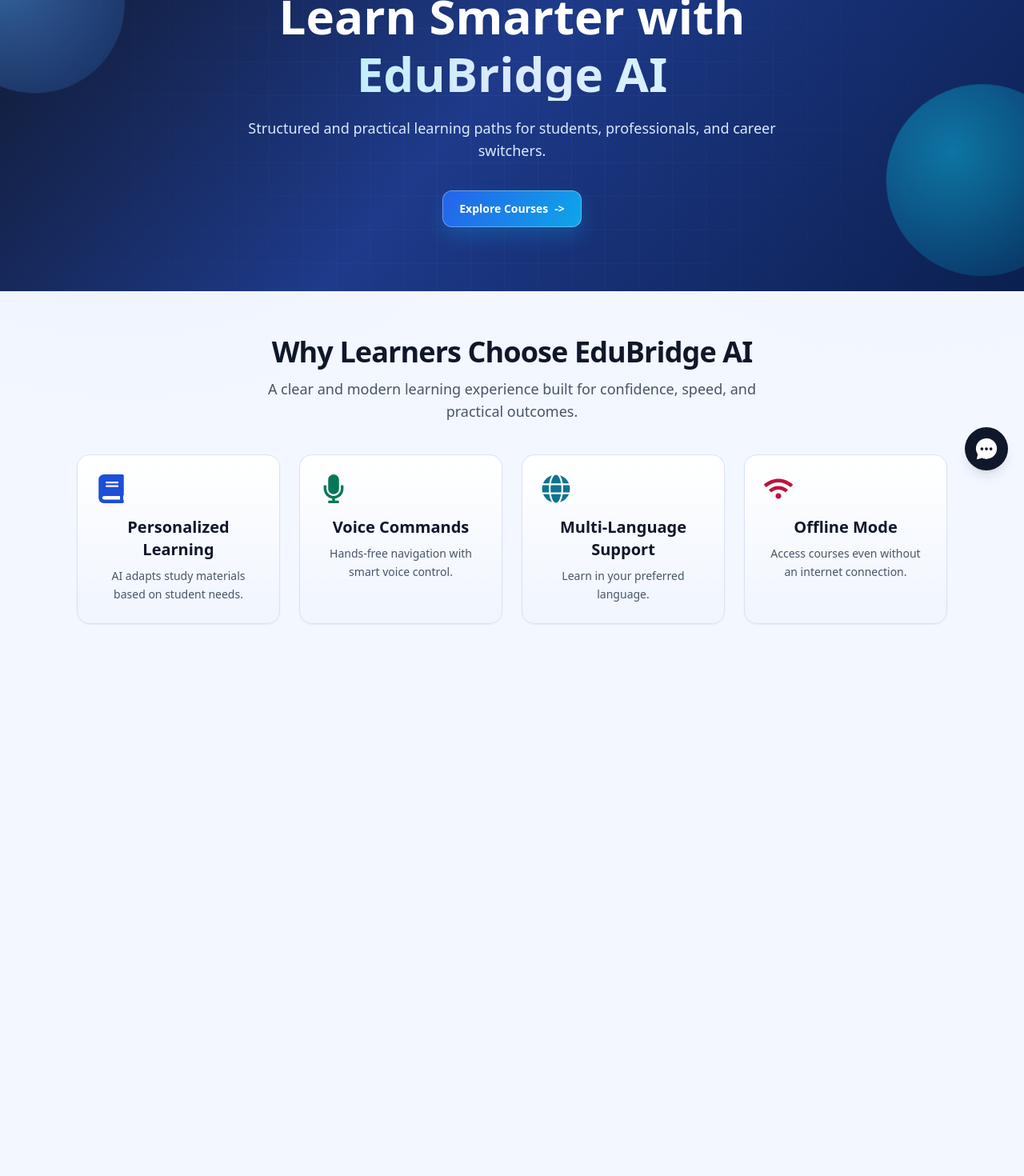
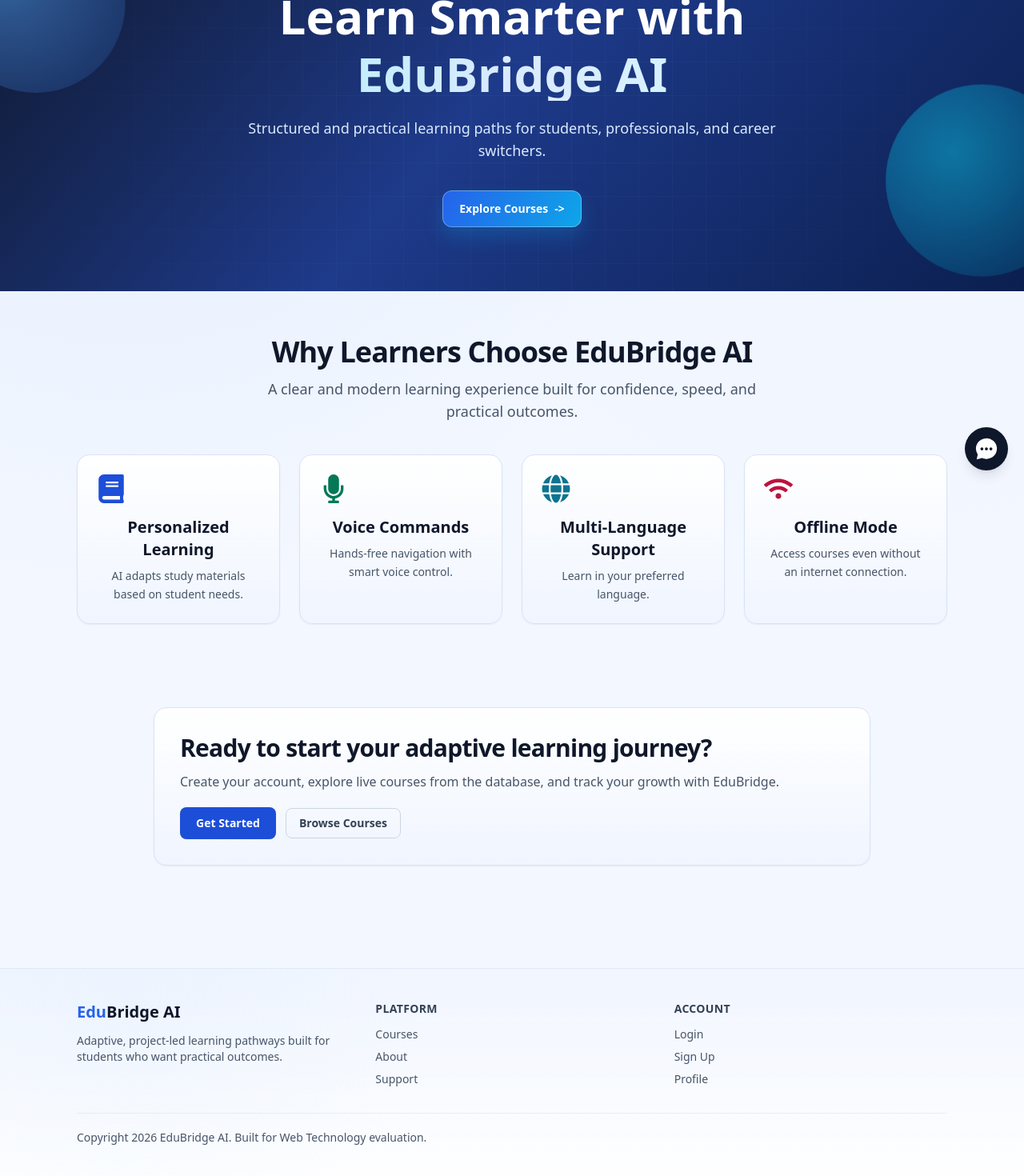
Before and after one commit to Aryan-Raj-cs27/EduBridge, a Next.js app in the folder Frontend/: page / in a window 1280 px wide. Shown: the part 192-1662 px from the top of the page at 80% size. Before the commit the page ends 1052 px from the top, so only its background shows below. Built offline with nearby package versions, Linux system fonts and the light colour scheme.

Commit message:
update footer

```diff
--- /dev/null
+++ b/Frontend/src/app/components/Footer.js
@@ -0,0 +1,44 @@
+import Link from "next/link";
+
+export default function Footer() {
+  const year = new Date().getFullYear();
+
+  return (
+    <footer className="site-footer mt-12">
+      <div className="site-container py-10">
+        <div className="grid gap-8 md:grid-cols-3">
+          <div>
+            <h3 className="text-xl font-bold text-slate-900">
+              <span className="brand-accent">Edu</span>Bridge AI
+            </h3>
+            <p className="mt-3 max-w-sm text-sm text-slate-600">
+              Adaptive, project-led learning pathways built for students who want practical outcomes.
+            </p>
+          </div>
+
+          <div>
+            <h4 className="text-sm font-semibold uppercase tracking-wide text-slate-700">Platform</h4>
+            <ul className="mt-3 space-y-2 text-sm text-slate-600">
+              <li><Link href="/courses" className="hover:text-blue-600">Courses</Link></li>
+              <li><Link href="/about" className="hover:text-blue-600">About</Link></li>
+              <li><Link href="/contact" className="hover:text-blue-600">Support</Link></li>
+            </ul>
+          </div>
+
+          <div>
+            <h4 className="text-sm font-semibold uppercase tracking-wide text-slate-700">Account</h4>
+            <ul className="mt-3 space-y-2 text-sm text-slate-600">
+              <li><Link href="/login" className="hover:text-blue-600">Login</Link></li>
+              <li><Link href="/signup" className="hover:text-blue-600">Sign Up</Link></li>
+              <li><Link href="/profile" className="hover:text-blue-600">Profile</Link></li>
+            </ul>
+          </div>
+        </div>
+
+        <div className="mt-8 border-t border-slate-200/70 pt-5 text-sm text-slate-600">
+          <p>Copyright {year} EduBridge AI. Built for Web Technology evaluation.</p>
+        </div>
+      </div>
+    </footer>
+  );
+}
--- a/Frontend/src/app/components/Navbar.js
+++ b/Frontend/src/app/components/Navbar.js
@@ -116,7 +116,7 @@ export default function Navbar() {
 
           {sessionUser ? (
             <>
-              <span className="hidden rounded-md border border-slate-300/70 bg-white/80 px-2 py-1 text-xs font-medium text-slate-700 sm:inline-flex">
+              <span className="session-chip">
                 {sessionUser.name || sessionUser.email}
               </span>
               <button
--- a/Frontend/src/app/globals.css
+++ b/Frontend/src/app/globals.css
@@ -193,6 +193,26 @@ body {
     color: #1e40af;
   }
 
+  .session-chip {
+    @apply hidden rounded-md border px-2 py-1 text-xs font-medium sm:inline-flex;
+    border-color: color-mix(in srgb, var(--border) 75%, transparent);
+    background: color-mix(in srgb, var(--surface) 88%, transparent);
+    color: var(--foreground);
+  }
+
+  .profile-meta-card {
+    @apply rounded-lg border px-4 py-3;
+    border-color: color-mix(in srgb, var(--border) 82%, transparent);
+    background: color-mix(in srgb, var(--surface) 74%, transparent);
+  }
+
+  .site-footer {
+    border-top: 1px solid color-mix(in srgb, var(--border) 80%, transparent);
+    background:
+      radial-gradient(circle at 12% 10%, color-mix(in srgb, var(--brand-100) 22%, transparent) 0%, transparent 32%),
+      linear-gradient(180deg, color-mix(in srgb, var(--surface-soft) 46%, transparent), color-mix(in srgb, var(--surface) 90%, transparent));
+  }
+
   .hero-shell {
     @apply relative overflow-hidden text-white;
     background: linear-gradient(130deg, var(--hero-from) 0%, var(--hero-via) 48%, var(--hero-to) 100%);
@@ -327,9 +347,18 @@ html[data-theme="dark"] .text-slate-600 {
   color: #cbd5e1 !important;
 }
 
+html[data-theme="dark"] .text-slate-500 {
+  color: #b9c7de !important;
+}
+
 html[data-theme="dark"] .bg-white,
 html[data-theme="dark"] .bg-white\/95 {
   background-color: rgba(15, 23, 42, 0.95) !important;
+}
+
+html[data-theme="dark"] .bg-white\/70,
+html[data-theme="dark"] .bg-white\/80 {
+  background-color: rgba(17, 28, 53, 0.92) !important;
 }
 
 html[data-theme="dark"] .bg-slate-50,
--- a/Frontend/src/app/page.js
+++ b/Frontend/src/app/page.js
@@ -1,11 +1,40 @@
 import Features from "./components/Features";
 import Hero from "./components/Hero";
+import Link from "next/link";
+import Reveal from "./components/Reveal";
+import Footer from "./components/Footer";
 
 export default function Home() {
   return (
     <main>
       <Hero />
       <Features />
+
+      <section className="section-padding pt-4 sm:pt-6">
+        <div className="site-container">
+          <Reveal>
+            <div className="card-surface mx-auto max-w-4xl p-6 sm:p-8">
+              <h2 className="text-2xl font-bold tracking-tight text-slate-900 sm:text-3xl">
+                Ready to start your adaptive learning journey?
+              </h2>
+              <p className="mt-3 text-slate-600">
+                Create your account, explore live courses from the database, and track your growth with EduBridge.
+              </p>
+              <div className="mt-5 flex flex-wrap items-center gap-3">
+                <Link href="/signup" className="btn-primary">Get Started</Link>
+                <Link
+                  href="/courses"
+                  className="rounded-lg border border-slate-300 px-4 py-2 text-sm font-semibold text-slate-700 transition hover:bg-slate-100"
+                >
+                  Browse Courses
+                </Link>
+              </div>
+            </div>
+          </Reveal>
+        </div>
+      </section>
+
+      <Footer />
     </main>
   );
 }
--- a/Frontend/src/app/profile/page.js
+++ b/Frontend/src/app/profile/page.js
@@ -53,15 +53,15 @@ export default function ProfilePage() {
             <div className="card-surface p-6 sm:p-8">
               <h2 className="text-2xl font-bold text-slate-900">Welcome, {sessionUser.name || "Learner"}</h2>
               <div className="mt-6 space-y-3 text-sm">
-                <div className="rounded-lg border border-slate-200/80 bg-white/70 px-4 py-3">
+                <div className="profile-meta-card">
                   <p className="text-slate-500">Name</p>
                   <p className="font-semibold text-slate-900">{sessionUser.name || "Not set"}</p>
                 </div>
-                <div className="rounded-lg border border-slate-200/80 bg-white/70 px-4 py-3">
+                <div className="profile-meta-card">
                   <p className="text-slate-500">Email</p>
                   <p className="font-semibold text-slate-900">{sessionUser.email}</p>
                 </div>
-                <div className="rounded-lg border border-slate-200/80 bg-white/70 px-4 py-3">
+                <div className="profile-meta-card">
                   <p className="text-slate-500">Signed In At</p>
                   <p className="font-semibold text-slate-900">{sessionUser.loggedInAt ? new Date(sessionUser.loggedInAt).toLocaleString() : "Unknown"}</p>
                 </div>
```
